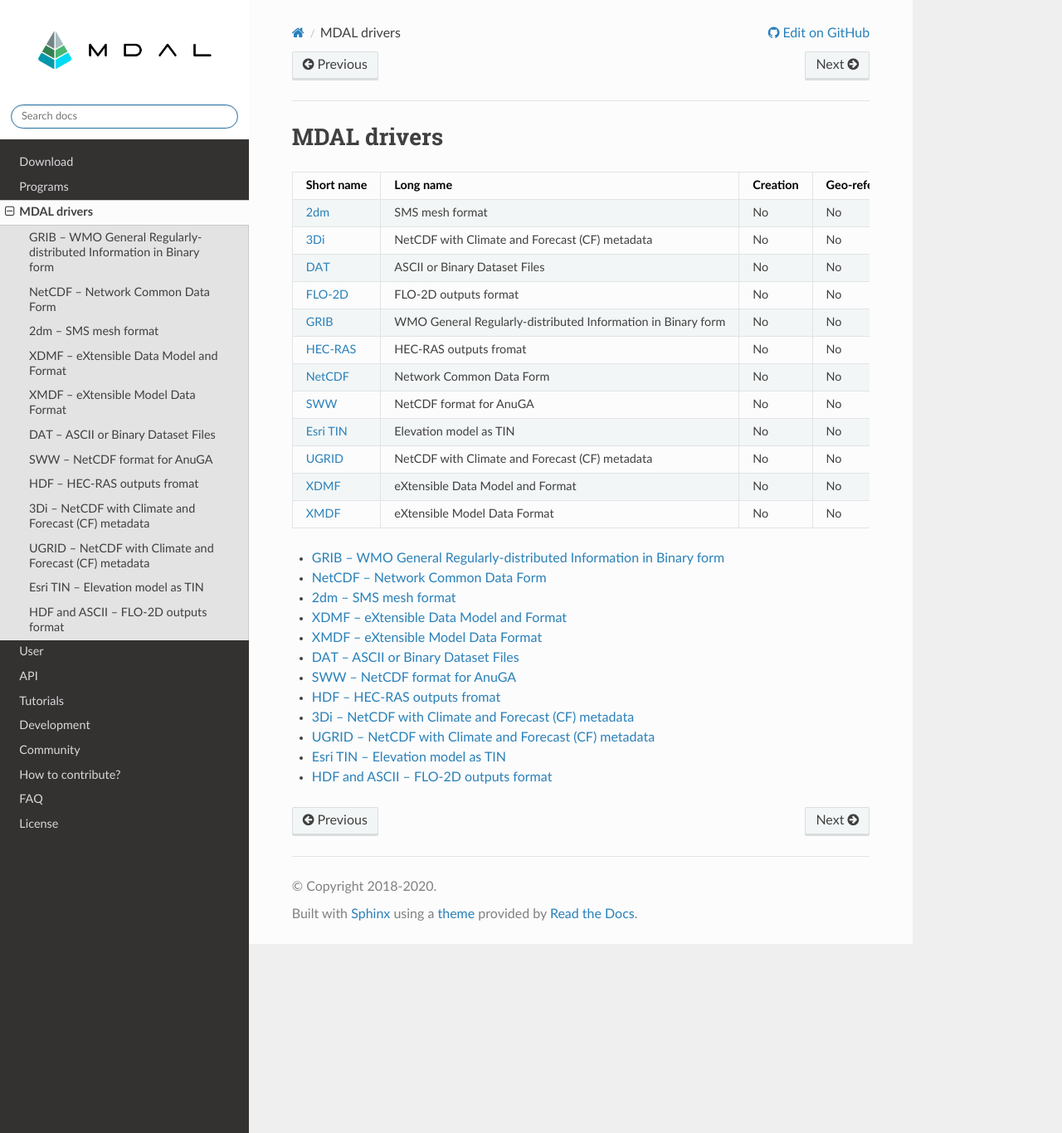
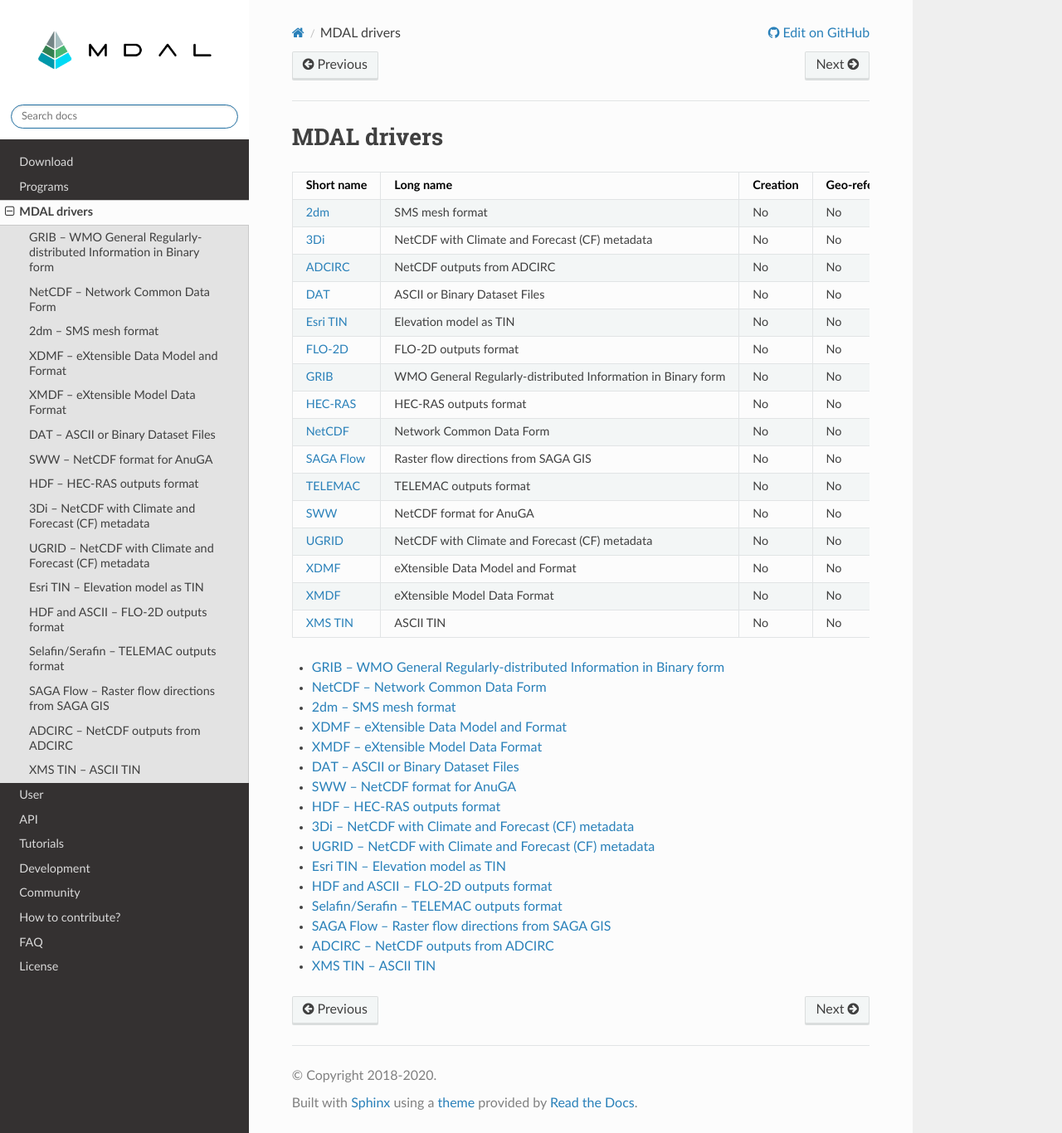
Before and after one commit to lutraconsulting/MDAL, a Sphinx documentation site: the page built from docs/source/drivers/index.rst, in a window 1280 px wide and 1366 px high. Shown: the whole window at 83% size. Built offline with Sphinx 7.4.7, drawn with Linux system fonts in a browser that asks for light colours.

Commit message:
WIP:updating doc with formats

```diff
--- /dev/null
+++ b/docs/source/drivers/adcirc.rst
@@ -0,0 +1,14 @@
+.. _driver.adcirc:
+
+================================================================================
+ADCIRC -- NetCDF outputs from ADCIRC
+================================================================================
+
+.. shortname:: ADCIRC
+
+.. built_in_by_default::
+
+MDAL supports reading of the ADCIRC_ NetCDF format. The file needs to be further processed to comply with UGRID_ conventions.
+
+.. _ADCIRC: https://adcirc.org/
+.. _UGRID: https://github.com/lutraconsulting/MDAL/issues/155#issuecomment-530853839
--- a/docs/source/drivers/driver_summary.rst
+++ b/docs/source/drivers/driver_summary.rst
@@ -23,8 +23,18 @@
      - No
      - No
      - Built-in by default
+   * - :ref:`ADCIRC <driver.adcirc>`
+     - NetCDF outputs from ADCIRC
+     - No
+     - No
+     - Built-in by default
    * - :ref:`DAT <driver.dat>`
      - ASCII or Binary Dataset Files
+     - No
+     - No
+     - Built-in by default
+   * - :ref:`Esri TIN <driver.esri-tin>`
+     - Elevation model as TIN
      - No
      - No
      - Built-in by default
@@ -39,7 +49,7 @@
      - No
      - Built-in by default
    * - :ref:`HEC-RAS <driver.hecras>`
-     - HEC-RAS outputs fromat
+     - HEC-RAS outputs format
      - No
      - No
      - Built-in by default
@@ -48,13 +58,18 @@
      - No
      - No
      - Built-in by default
-   * - :ref:`SWW <driver.sww>`
-     - NetCDF format for AnuGA
+   * - :ref:`SAGA Flow <driver.saga>`
+     - Raster flow directions from SAGA GIS
      - No
      - No
      - Built-in by default
-   * - :ref:`Esri TIN <driver.tin>`
-     - Elevation model as TIN
+   * - :ref:`TELEMAC <driver.selafin>`
+     - TELEMAC outputs format
+     - No
+     - No
+     - Built-in by default
+   * - :ref:`SWW <driver.sww>`
+     - NetCDF format for AnuGA
      - No
      - No
      - Built-in by default
@@ -73,3 +88,8 @@
      - No
      - No
      - Built-in by default
+   * - :ref:`XMS TIN <driver.xms-tin>`
+     - ASCII TIN
+     - No
+     - No
+     - Built-in by default
--- /dev/null
+++ b/docs/source/drivers/esri-tin.rst
@@ -0,0 +1,13 @@
+.. _driver.esri-tin:
+
+================================================================================
+Esri TIN -- Elevation model as TIN
+================================================================================
+
+.. shortname:: Esri TIN
+
+.. built_in_by_default::
+
+MDAL supports reading of `Esri TIN`_ format. This format is used to store elevation in triangulated irregular network (TIN).
+
+.. _ESRI TIN: https://en.wikipedia.org/wiki/Esri_TIN
--- a/docs/source/drivers/hecras.rst
+++ b/docs/source/drivers/hecras.rst
@@ -1,7 +1,7 @@
 .. _driver.hecras:
 
 ================================================================================
-HDF -- HEC-RAS outputs fromat
+HDF -- HEC-RAS outputs format
 ================================================================================
 
 .. shortname:: HEC-RAS
--- a/docs/source/drivers/index.rst
+++ b/docs/source/drivers/index.rst
@@ -30,5 +30,9 @@ MDAL drivers
    hecras
    3di
    ugrid
-   tin
+   esri-tin
    flo2d
+   selafin
+   saga
+   adcirc
+   xms-tin
--- /dev/null
+++ b/docs/source/drivers/saga.rst
@@ -0,0 +1,14 @@
+.. _driver.saga:
+
+================================================================================
+SAGA Flow -- Raster flow directions from SAGA GIS
+================================================================================
+
+.. shortname:: SAGA Flow
+
+.. built_in_by_default::
+
+MDAL supports reading of the `SAGA Flow`_ files. The file needs to be further processed by the Crayfish_ plugin.
+
+.. _SAGA Flow: https://gis.stackexchange.com/questions/254939/legend-of-flow-direction-calculated-with-processing-toolbox-qgis-saga/254942#254942
+.. _Crayfish: https://github.com/lutraconsulting/qgis-crayfish-plugin/
--- /dev/null
+++ b/docs/source/drivers/selafin.rst
@@ -0,0 +1,14 @@
+.. _driver.selafin:
+
+================================================================================
+Selafin/Serafin -- TELEMAC outputs format
+================================================================================
+
+.. shortname:: TELEMAC
+
+.. built_in_by_default::
+
+MDAL supports reading of the _Selafin/Serafin format generated by TELEMAC_.
+
+.. _TELEMAC: http://www.opentelemac.org/
+.. _Selafin/Serafin: https://gdal.org/drivers/vector/selafin.html
--- /dev/null
+++ b/docs/source/drivers/xms-tin.rst
@@ -0,0 +1,13 @@
+.. _driver.xms-tin:
+
+================================================================================
+XMS TIN -- ASCII TIN
+================================================================================
+
+.. shortname:: XMS TIN
+
+.. built_in_by_default::
+
+MDAL supports reading of `XMS TIN`_ format. This format is used to store triangulated irregular network (TIN) in ASCII format.
+
+.. _XMS TIN: https://www.xmswiki.com/wiki/TIN_Files
```
